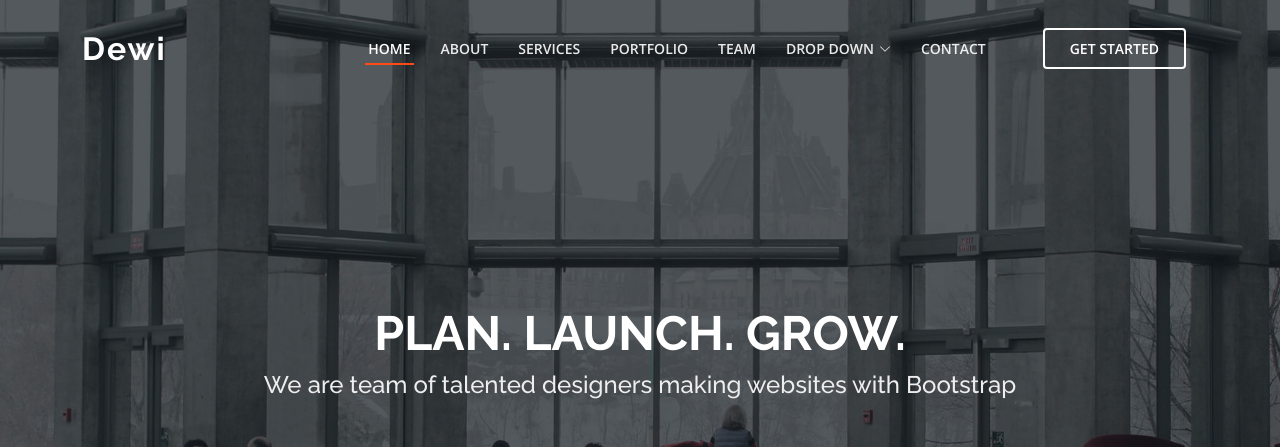
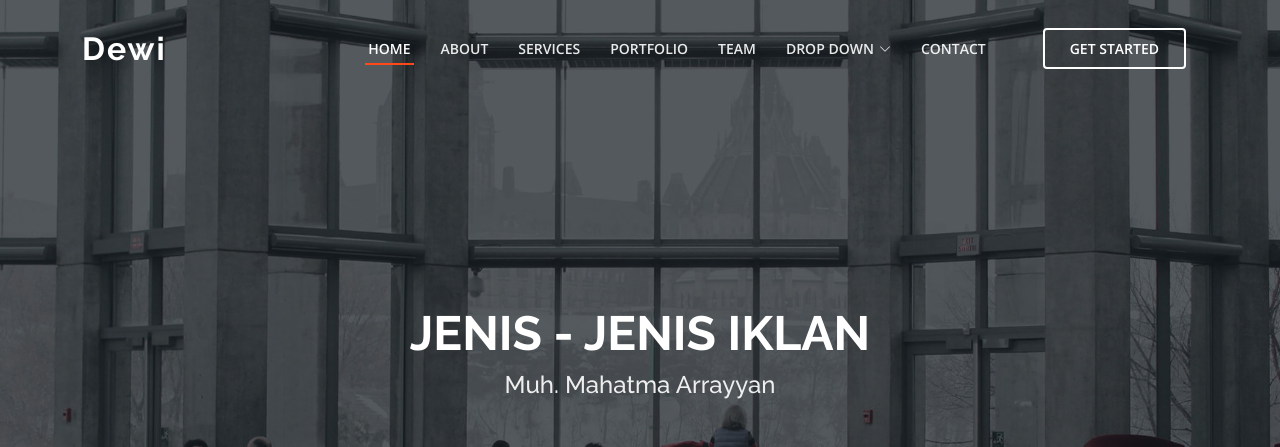
Before and after one commit to arryyxia/Presentasi-Materi-Iklan, a plain HTML site: page index.html in a window 1280 px wide. Shown: the top 447 px of the page. Drawn offline with nearby package versions, Linux system fonts and the light colour scheme.

Commit message:
adding my name

```diff
--- a/index.html
+++ b/index.html
@@ -5,7 +5,7 @@
   <meta charset="utf-8">
   <meta content="width=device-width, initial-scale=1.0" name="viewport">
 
-  <title>Dewi Bootstrap Template - Index</title>
+  <title>Muh. Mahatma Arrayyan | Jenis - Jenis Iklan</title>
   <meta content="" name="description">
   <meta content="" name="keywords">
 
@@ -83,8 +83,8 @@
   <!-- ======= Hero Section ======= -->
   <section id="hero">
     <div class="hero-container" data-aos="fade-up" data-aos-delay="150">
-      <h1>Plan. Launch. Grow.</h1>
-      <h2>We are team of talented designers making websites with Bootstrap</h2>
+      <h1>JENIS - JENIS IKLAN</h1>
+      <h2>Muh. Mahatma Arrayyan</h2>
       <div class="d-flex">
         <a href="#about" class="btn-get-started scrollto">Get Started</a>
         <a href="https://www.youtube.com/watch?v=jDDaplaOz7Q" class="glightbox btn-watch-video"><i class="bi bi-play-circle"></i><span>Watch Video</span></a>
```
